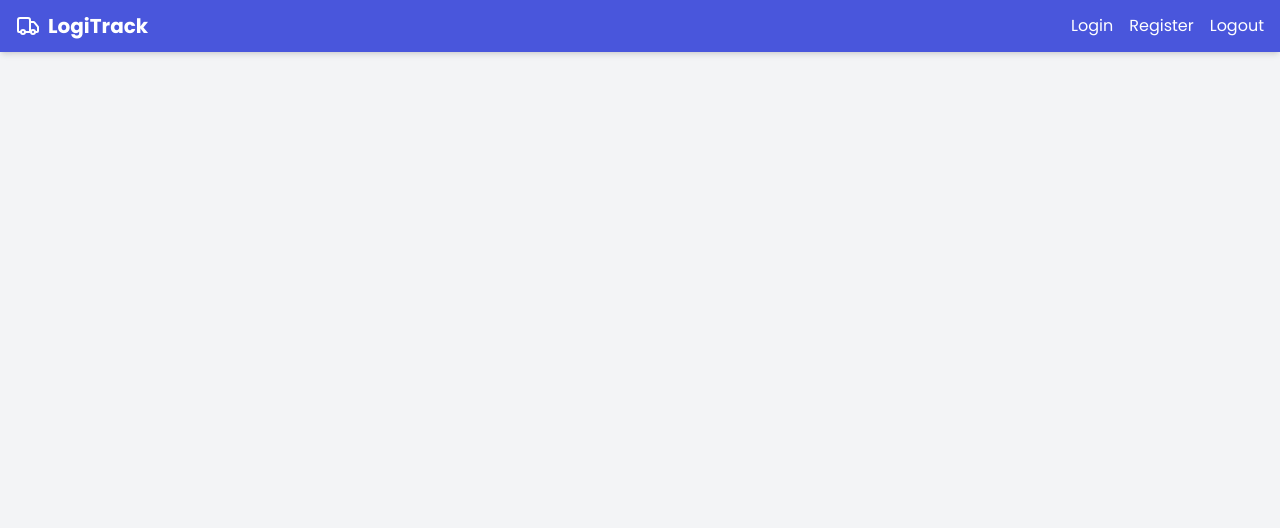
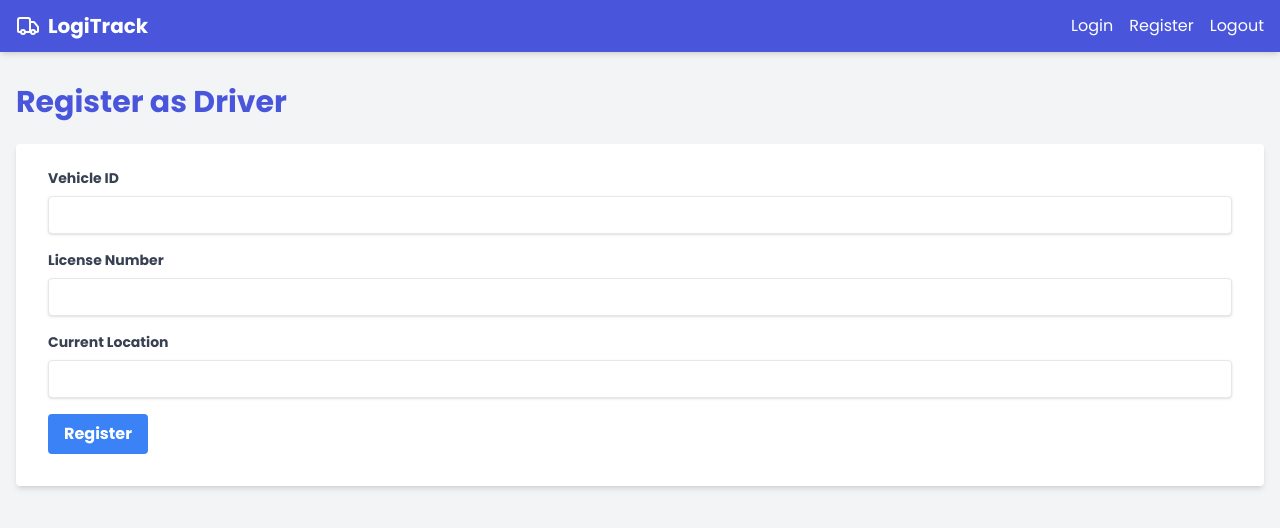
Before and after one commit to cs-mshr/HyperLlama, a React (Vite) app in the folder frontendv2/: page /register/driver in a window 1280 px wide. Shown: the top 528 px of the page. Built offline with nearby package versions, Linux system fonts and the light colour scheme.

Commit message:
Add RegisterDriver.tsx and AvailableBookings.tsx for Driver side interactions

```diff
--- a/frontendv2/src/App.tsx
+++ b/frontendv2/src/App.tsx
@@ -9,6 +9,8 @@ import Profile from './pages/Profile';
 import LogisticsDashboard from "./pages/AnalyticsPage";
 import DriverHome from "./pages/DriverHome.tsx";
 import CreateNewBooking from "./pages/CreateNewBooking.tsx";
+import AvailableBookings from "./pages/AvailableBookings.tsx";
+import RegisterDriver from "./pages/RegisterDriver.tsx";
 
 function App() {
   return (
@@ -26,6 +28,8 @@ function App() {
             <Route path="/analytics" element={<LogisticsDashboard />} />
             <Route path="/home/driver" element={<DriverHome />} />
             <Route path="booking/new" element={<CreateNewBooking />}/>
+            <Route path="/bookings/available" element={<AvailableBookings />}/>
+            <Route path="/register/driver" element={<RegisterDriver />} />
             {/*<Route path="booking/:bookingId/location" element={<BookingLiveLocation />} />*/}
           </Routes>
         </main>
--- /dev/null
+++ b/frontendv2/src/pages/AvailableBookings.tsx
@@ -0,0 +1,116 @@
+import React, { useEffect, useState } from 'react';
+import axios from 'axios';
+
+interface Booking {
+  id: number;
+  vehicle_type: string;
+  pickup_location: string;
+  dropoff_location: string;
+  status: string;
+  scheduled_time: string;
+  estimated_price: string;
+}
+
+const AvailableBookings: React.FC = () => {
+  const [bookings, setBookings] = useState<Booking[]>([]);
+
+  useEffect(() => {
+    const fetchBookings = async () => {
+      try {
+        const token = localStorage.getItem('token');
+        const response = await axios.get('http://127.0.0.1:8000/logistics/driver/bookings/available/', {
+          headers: { Authorization: `Bearer ${token}` },
+        });
+        setBookings(response.data);
+      } catch (error) {
+        console.error('Error fetching bookings:', error);
+      }
+    };
+
+    fetchBookings();
+  }, []);
+
+  const handleAccept = async (bookingId: number) => {
+    try {
+      const token = localStorage.getItem('token');
+      await axios.post(`http://127.0.0.1:8000/logistics/driver/bookings/${bookingId}/accept/`, {}, {
+        headers: { Authorization: `Bearer ${token}` },
+      });
+      setBookings((prevBookings) =>
+        prevBookings.map((booking) =>
+          booking.id === bookingId ? { ...booking, status: 'ACCEPTED' } : booking
+        )
+      );
+    } catch (error) {
+      console.error('Error accepting booking:', error);
+    }
+  };
+
+  return (
+    <div>
+      <h1 className="text-3xl font-bold mb-6 text-royal-blue">Available Bookings</h1>
+      <div className="overflow-x-auto">
+        <table className="w-full bg-white shadow-md rounded-lg">
+          <thead className="bg-royal-blue text-white">
+            <tr>
+              <th className="py-3 px-4 text-left">ID</th>
+              <th className="py-3 px-4 text-left">Pickup</th>
+              <th className="py-3 px-4 text-left">Dropoff</th>
+              <th className="py-3 px-4 text-left">Vehicle</th>
+              <th className="py-3 px-4 text-left">Scheduled Time</th>
+              <th className="py-3 px-4 text-left">Status</th>
+              <th className="py-3 px-4 text-left">Price</th>
+              <th className="py-3 px-4 text-left">Actions</th>
+            </tr>
+          </thead>
+          <tbody>
+            {bookings.map((booking) => (
+              <tr key={booking.id} className="border-b hover:bg-gray-50">
+                <td className="py-3 px-4">{booking.id}</td>
+                <td className="py-3 px-4">{booking.pickup_location}</td>
+                <td className="py-3 px-4">{booking.dropoff_location}</td>
+                <td className="py-3 px-4">{booking.vehicle_type}</td>
+                <td className="py-3 px-4">{new Date(booking.scheduled_time).toLocaleString()}</td>
+                <td className="py-3 px-4">
+                  <span className={`px-2 py-1 rounded-full text-xs font-semibold ${getStatusColor(booking.status)}`}>
+                    {booking.status}
+                  </span>
+                </td>
+                <td className="py-3 px-4">${booking.estimated_price}</td>
+                <td className="py-3 px-4">
+                  {booking.status === 'PENDING' && (
+                    <button
+                      className="bg-green-500 text-white px-4 py-2 rounded"
+                      onClick={() => handleAccept(booking.id)}
+                    >
+                      Accept
+                    </button>
+                  )}
+                </td>
+              </tr>
+            ))}
+          </tbody>
+        </table>
+      </div>
+    </div>
+  );
+};
+
+const getStatusColor = (status: string) => {
+  switch (status) {
+    case 'PENDING':
+      return 'bg-yellow-200 text-yellow-800';
+    case 'ACCEPTED':
+      return 'bg-blue-200 text-blue-800';
+    case 'EN_ROUTE':
+      return 'bg-purple-200 text-purple-800';
+    case 'DELIVERED':
+      return 'bg-green-200 text-green-800';
+    case 'CANCELLED':
+      return 'bg-red-200 text-red-800';
+    default:
+      return 'bg-gray-200 text-gray-800';
+  }
+};
+
+export default AvailableBookings;
--- /dev/null
+++ b/frontendv2/src/pages/RegisterDriver.tsx
@@ -0,0 +1,89 @@
+import React, { useState } from 'react';
+import axios from 'axios';
+import { useNavigate } from 'react-router-dom';
+
+const RegisterDriver: React.FC = () => {
+  const [vehicleId, setVehicleId] = useState('');
+  const [licenseNumber, setLicenseNumber] = useState('');
+  const [currentLocation, setCurrentLocation] = useState('');
+  const navigate = useNavigate();
+
+  const handleSubmit = async (event: React.FormEvent) => {
+    event.preventDefault();
+    try {
+      const token = localStorage.getItem('token');
+      const response = await axios.post(
+        'http://127.0.0.1:8000/logistics/driver/register',
+        {
+          vehicle_id: vehicleId,
+          license_number: licenseNumber,
+          current_location: currentLocation,
+        },
+        {
+          headers: { Authorization: `Bearer ${token}` },
+        }
+      );
+      console.log('Driver registered:', response.data);
+      navigate('/home/driver');
+    } catch (error) {
+      console.error('Error registering driver:', error);
+    }
+  };
+
+  return (
+    <div>
+      <h1 className="text-3xl font-bold mb-6 text-royal-blue">Register as Driver</h1>
+      <form onSubmit={handleSubmit} className="bg-white shadow-md rounded px-8 pt-6 pb-8 mb-4">
+        <div className="mb-4">
+          <label className="block text-gray-700 text-sm font-bold mb-2" htmlFor="vehicleId">
+            Vehicle ID
+          </label>
+          <input
+            id="vehicleId"
+            type="text"
+            value={vehicleId}
+            onChange={(e) => setVehicleId(e.target.value)}
+            className="shadow appearance-none border rounded w-full py-2 px-3 text-gray-700 leading-tight focus:outline-none focus:shadow-outline"
+            required
+          />
+        </div>
+        <div className="mb-4">
+          <label className="block text-gray-700 text-sm font-bold mb-2" htmlFor="licenseNumber">
+            License Number
+          </label>
+          <input
+            id="licenseNumber"
+            type="text"
+            value={licenseNumber}
+            onChange={(e) => setLicenseNumber(e.target.value)}
+            className="shadow appearance-none border rounded w-full py-2 px-3 text-gray-700 leading-tight focus:outline-none focus:shadow-outline"
+            required
+          />
+        </div>
+        <div className="mb-4">
+          <label className="block text-gray-700 text-sm font-bold mb-2" htmlFor="currentLocation">
+            Current Location
+          </label>
+          <input
+            id="currentLocation"
+            type="text"
+            value={currentLocation}
+            onChange={(e) => setCurrentLocation(e.target.value)}
+            className="shadow appearance-none border rounded w-full py-2 px-3 text-gray-700 leading-tight focus:outline-none focus:shadow-outline"
+            required
+          />
+        </div>
+        <div className="flex items-center justify-between">
+          <button
+            type="submit"
+            className="bg-blue-500 hover:bg-blue-700 text-white font-bold py-2 px-4 rounded focus:outline-none focus:shadow-outline"
+          >
+            Register
+          </button>
+        </div>
+      </form>
+    </div>
+  );
+};
+
+export default RegisterDriver;
```
Also changed, not shown: frontendv2/src/pages/DriverHome.tsx (+75 -79 lines), 2 other files (tests, documents, lock files or other folders).
